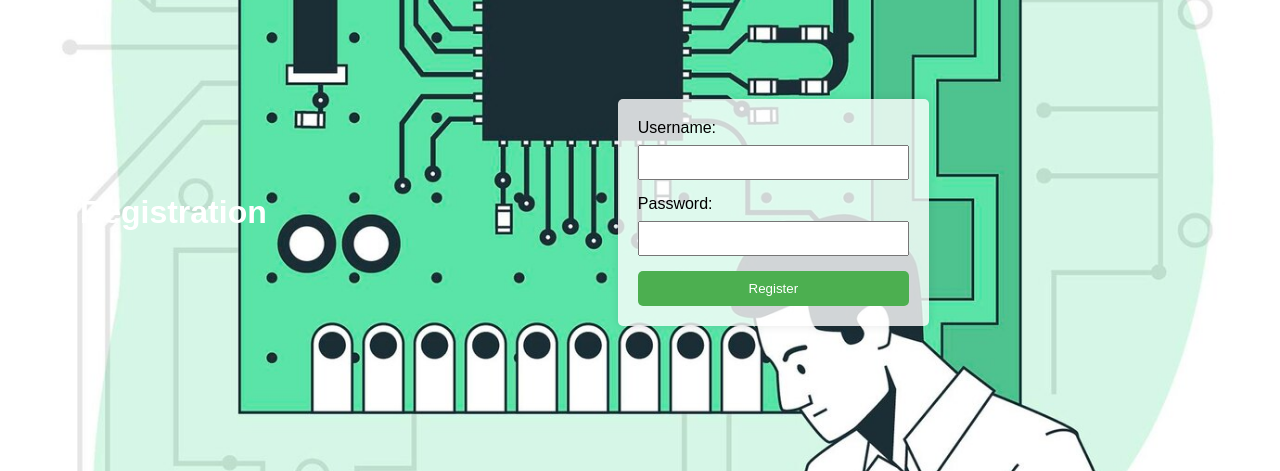
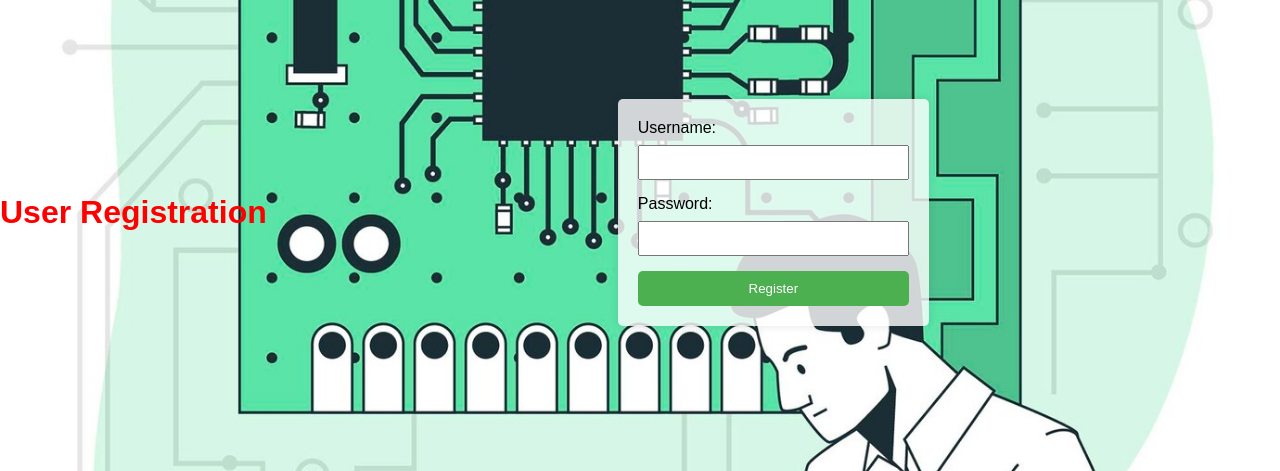
Before and after one commit to DevOps-SRE-Projects-2024/cpu_mem_monitor_app, a Flask app: page /register in a window 1280 px wide. Shown: the part 188-659 px from the top of the page. Run offline with Flask 2, Linux system fonts and the light colour scheme.

Commit message:
Update register.html

```diff
--- a/templates/register.html
+++ b/templates/register.html
@@ -21,8 +21,8 @@
         }
 
         h1 {
-            text-align: center;
-            color: #fff; /* Set text color to contrast with the background */
+            text-align: left;
+            color: red; /* Set text color to contrast with the background */
         }
 
         form {
```
